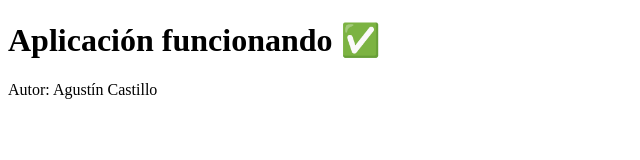
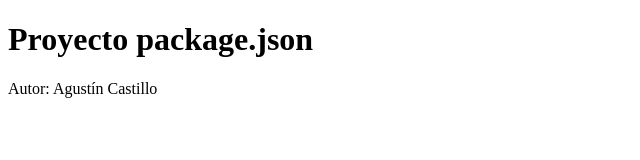
Before and after one commit to Aguscastillo2/prueba-package-json, a website: page index.html in a window 1280 px wide. Shown: the whole page, without its empty margins (0-640 px from the left). Drawn offline with Linux system fonts and the light colour scheme.

```diff
--- a/index.html
+++ b/index.html
@@ -2,10 +2,10 @@
 <html lang="es">
 <head>
   <meta charset="UTF-8">
-  <title>Prueba package.json</title>
+  <title>Prueba Package.json</title>
 </head>
 <body>
-  <h1>Aplicación funcionando ✅</h1>
+  <h1>Proyecto package.json</h1>
   <p>Autor: Agustín Castillo</p>
 </body>
 </html>
--- a/package.json
+++ b/package.json
@@ -8,5 +8,5 @@
   "keywords": [],
   "author": "Agustín Castillo",
   "license": "ISC",
-  "description": ""
+  "description": "A project that does something awesome"
 }
```
